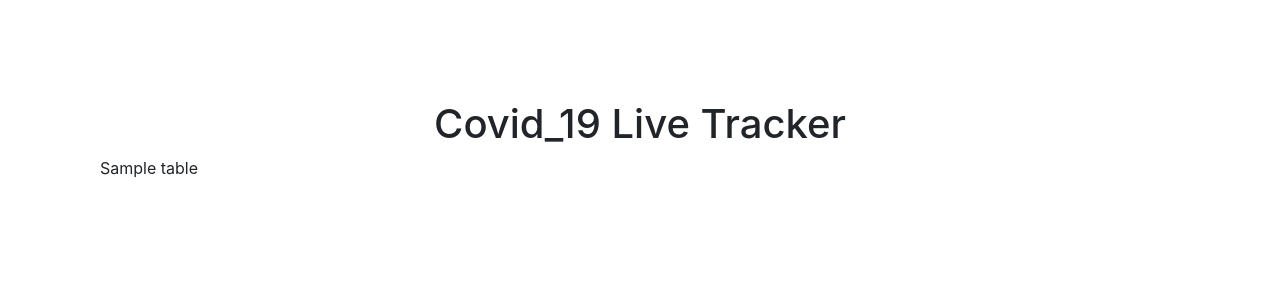
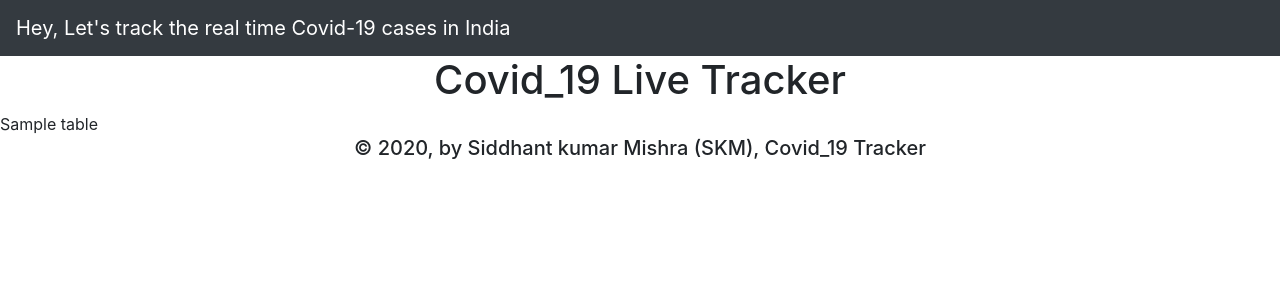
Before and after one commit to viplav153/Covid_19-Tracker, a Django app: template templates/home.htm in a window 1280 px wide. Shown: the top 300 px of the page. Run offline with Django 3.2, Linux system fonts and the light colour scheme; the template is opened without the code that fills it: most values are stand-ins (such as "Sample title", 1, 10 or a date in 2020); some libraries are stand-ins or nearby versions.

Commit message:
Update home.htm

```diff
--- a/templates/home.htm
+++ b/templates/home.htm
@@ -11,11 +11,23 @@
 <link rel="stylesheet" href="https://cdn.datatables.net/1.10.20/css/dataTables.bootstrap4.min.css">
 
 
-<body style="padding: 100px; ">
-    <center><h1>Covid_19 Live Tracker</h1></center>
+<body>
+     <!-- As a link -->
+    <nav class="navbar navbar-dark bg-dark">
+        <a class="navbar-brand" href="">Hey, Let's track the real time Covid-19 cases in India</a>
+    </nav>
+
+
+    </div>
+    <center>
+        <h1>Covid_19 Live Tracker</h1>
+    </center>
     <div>
         {{table | safe }}
     </div>
+    <center><div><h5>  © 2020, by Siddhant kumar Mishra (SKM), Covid_19 Tracker
+          </h5></div></center>
+
 
 
 
```
